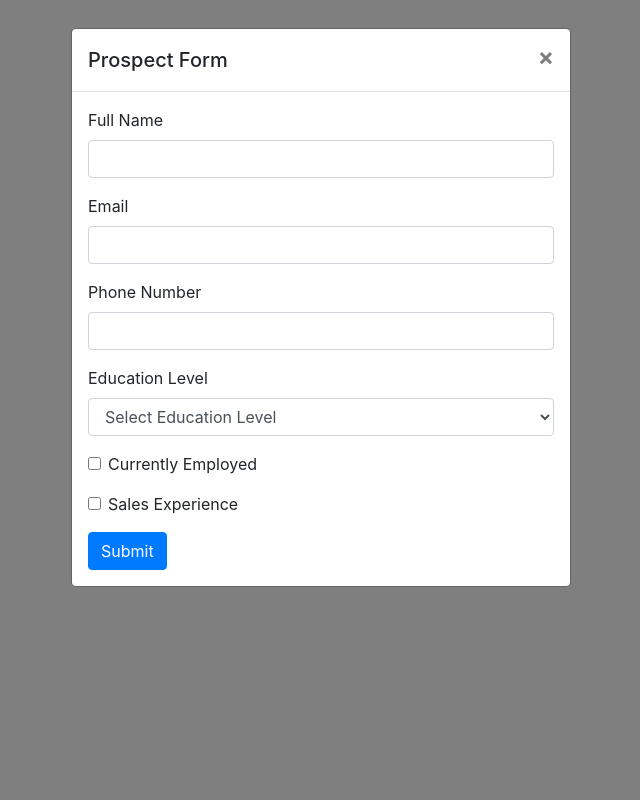
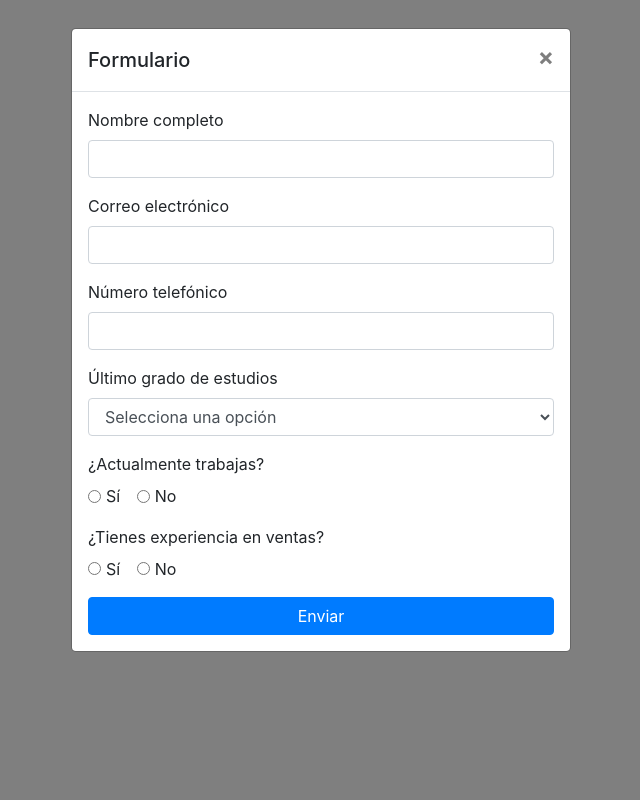
Before and after one commit to JorgeSarricolea/GyA-Form, a Django app: page /prospects/ in a window 1280 px wide. Shown: the whole page, without its empty margins (319-959 px from the left). Run offline with Django 5.2, Linux system fonts and the light colour scheme; some libraries are stand-ins or nearby versions.

Commit message:
refactor: (form): translate form and enlarge 'Enviar' button
    Translated form content from English to Spanish and increased size of 'Enviar' button.

```diff
--- a/prospects/templates/form.html
+++ b/prospects/templates/form.html
@@ -22,7 +22,7 @@
       <div class="modal-dialog">
         <div class="modal-content">
           <div class="modal-header">
-            <h5 class="modal-title" id="prospectModalLabel">Prospect Form</h5>
+            <h5 class="modal-title" id="prospectModalLabel">Formulario</h5>
             <button
               type="button"
               class="close"
@@ -36,7 +36,7 @@
             <form method="POST" action="">
               {% csrf_token %}
               <div class="form-group">
-                <label for="full_name">Full Name</label>
+                <label for="full_name">Nombre completo</label>
                 <input
                   type="text"
                   class="form-control"
@@ -46,7 +46,7 @@
                 />
               </div>
               <div class="form-group">
-                <label for="email">Email</label>
+                <label for="email">Correo electrónico</label>
                 <input
                   type="email"
                   class="form-control"
@@ -56,7 +56,7 @@
                 />
               </div>
               <div class="form-group">
-                <label for="phone_number">Phone Number</label>
+                <label for="phone_number">Número telefónico</label>
                 <input
                   type="text"
                   class="form-control"
@@ -66,7 +66,7 @@
                 />
               </div>
               <div class="form-group">
-                <label for="education_level">Education Level</label>
+                <label for="education_level">Último grado de estudios</label>
                 <select
                   class="form-control"
                   id="education_level"
@@ -74,36 +74,36 @@
                   required
                 >
                   <option value="" disabled selected>
-                    Select Education Level
+                    Selecciona una opción
                   </option>
                   <option value="High School">Secundaria</option>
                   <option value="Preparatory">Preparatoria</option>
                   <option value="Bachelor">Licenciatura</option>
                 </select>
               </div>
-              <div class="form-group form-check">
-                <input
-                  type="checkbox"
-                  class="form-check-input"
-                  id="currently_employed"
-                  name="currently_employed"
-                />
-                <label class="form-check-label" for="currently_employed"
-                  >Currently Employed</label
-                >
+              <div class="form-group">
+                <label for="currently_employed">¿Actualmente trabajas?</label><br>
+                <div class="form-check form-check-inline">
+                  <input type="radio" class="form-check-input" id="employed_yes" name="currently_employed" value="yes">
+                  <label class="form-check-label" for="employed_yes">Sí</label>
+                </div>
+                <div class="form-check form-check-inline">
+                  <input type="radio" class="form-check-input" id="employed_no" name="currently_employed" value="no">
+                  <label class="form-check-label" for="employed_no">No</label>
+                </div>
               </div>
-              <div class="form-group form-check">
-                <input
-                  type="checkbox"
-                  class="form-check-input"
-                  id="sales_experience"
-                  name="sales_experience"
-                />
-                <label class="form-check-label" for="sales_experience"
-                  >Sales Experience</label
-                >
+              <div class="form-group">
+                <label for="sales_experience">¿Tienes experiencia en ventas?</label><br>
+                <div class="form-check form-check-inline">
+                  <input type="radio" class="form-check-input" id="sales_exp_yes" name="sales_experience" value="yes">
+                  <label class="form-check-label" for="sales_exp_yes">Sí</label>
+                </div>
+                <div class="form-check form-check-inline">
+                  <input type="radio" class="form-check-input" id="sales_exp_no" name="sales_experience" value="no">
+                  <label class="form-check-label" for="sales_exp_no">No</label>
+                </div>
               </div>
-              <button type="submit" class="btn btn-primary">Submit</button>
+              <button type="submit" class="btn btn-primary btn-block">Enviar</button>
             </form>
           </div>
         </div>
```
